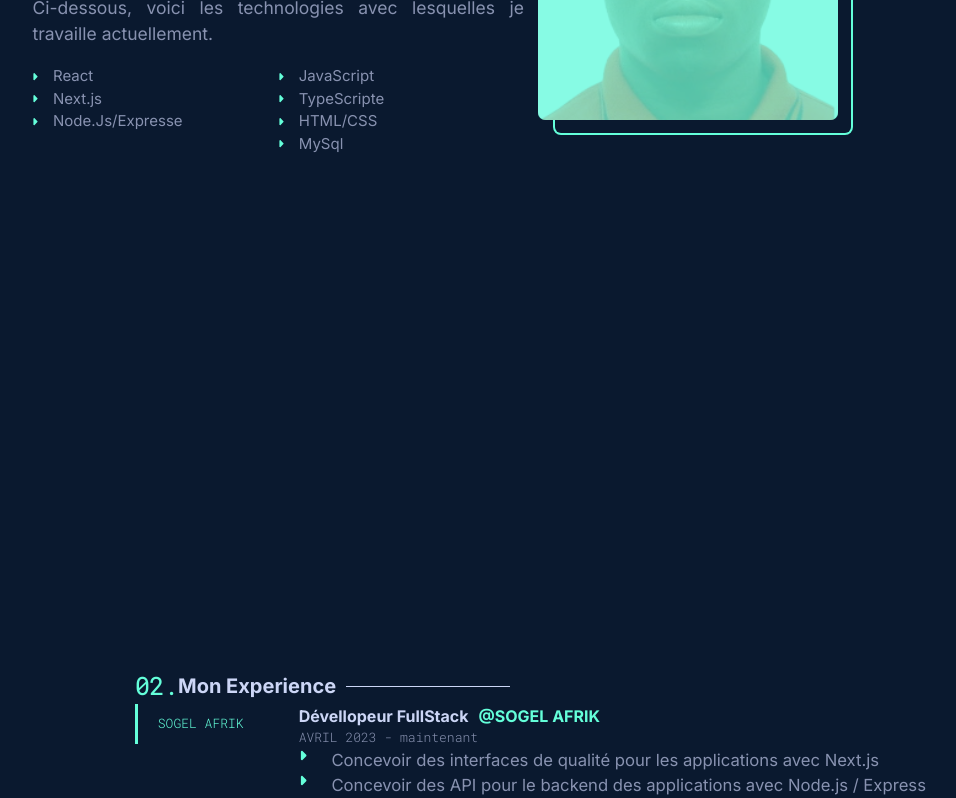
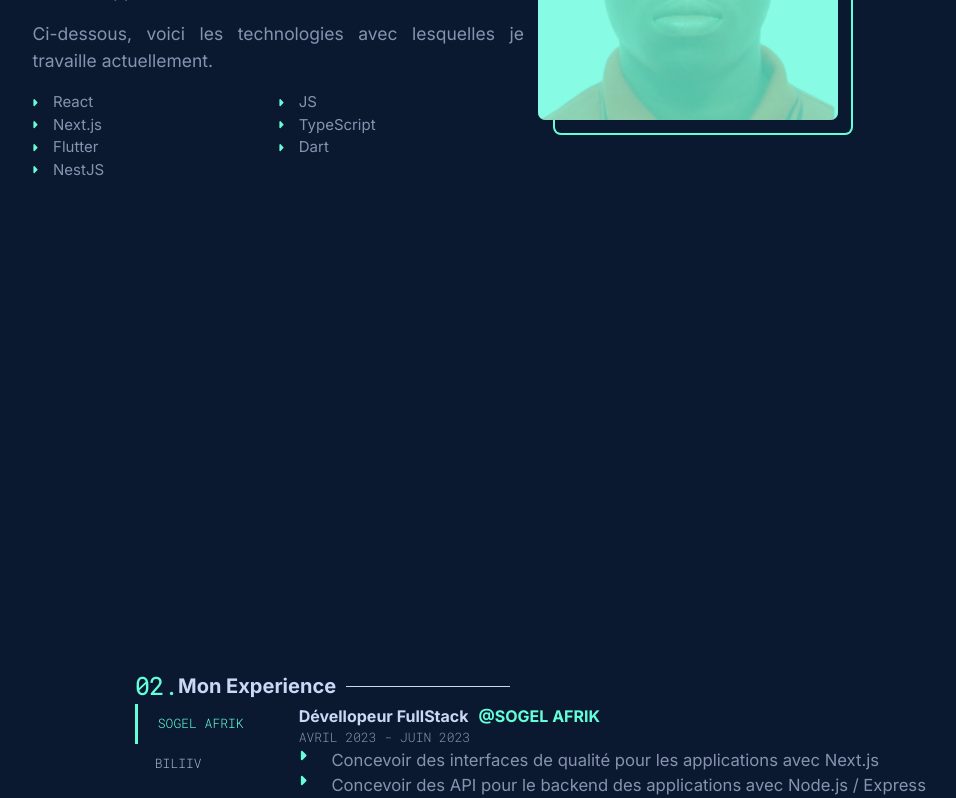
Before and after one commit to henoceli3/v1_portfolio_kodjo_henoc, a Next.js app: page / in a window 1280 px wide. Shown: the part 1060-1858 px from the top of the page, without its empty margins (198-1154 px from the left). Built offline with nearby package versions, Linux system fonts and the light colour scheme.

Commit message:
novembre 2023

```diff
--- a/src/components/sections/AboutMe.js
+++ b/src/components/sections/AboutMe.js
@@ -1,10 +1,11 @@
 import theme from "@/styles/root";
-import { Box, Center, Flex, Heading, Text } from "@chakra-ui/react";
-import React, { useState } from "react";
+import { Box, Center, Flex, Text } from "@chakra-ui/react";
+import React from "react";
 import SectionHeading from "../sectionHeading";
 import { FontAwesomeIcon } from "@fortawesome/react-fontawesome";
 import { faCaretRight } from "@fortawesome/free-solid-svg-icons";
-
+import { FrameWorks, Languages } from "@/confing";
+import LanguagesFrameworks from "@/templates/language_frameworks";
 
 /**
  * Renders a section with information about the author.
@@ -24,7 +25,7 @@ const AboutMe = () => {
         flexDirection={"column"}
         justifyContent={"space-between"}
         id="about"
-        mb={'5em'}
+        mb={"5em"}
       >
         <SectionHeading headingItem={HeadingDetails} />
         <Flex
@@ -43,7 +44,7 @@ const AboutMe = () => {
               mb={"1em"}
             >
               {
-                "Salut, je m'appelle KODJO HENOC. Je suis passionné par le codage, avec une appétence particulière pour le web. Je suis actuellement étudiant en fin d'études en MIAGE. J'ai la chance de faire partie d'une équipe de développeurs très talentueux qui m'aident à m'améliorer et à faire mes preuves."
+                "Diplômé en MIAGE, je suis KODJO HENOC, un développeur web et mobile passionné. Mon parcours académique renforcé et mes compétences étendues reflètent ma détermination à évoluer dans l'univers du code. Anciennement étudiant, aujourd'hui, je m'épanouis en contribuant à des projets innovants au sein d'une équipe de développeurs talentueux."
               }
             </Text>
             <Text
@@ -64,72 +65,19 @@ const AboutMe = () => {
             >
               {/* première box  */}
               <Box w={"50%"}>
-                {/* React */}
-                <Center justifyContent={"start"}>
-                  <FontAwesomeIcon
-                    icon={faCaretRight}
-                    style={{ color: theme.green }}
-                    size="xs"
-                  />
-                  <Text ml={"1em"}>React</Text>
-                </Center>
-                {/* Next.js  */}
-                <Center justifyContent={"start"}>
-                  <FontAwesomeIcon
-                    icon={faCaretRight}
-                    style={{ color: theme.green }}
-                    size="xs"
-                  />
-                  <Text ml={"1em"}>Next.js</Text>
-                </Center>
-                {/* Node.js/Expresse  */}
-                <Center justifyContent={"start"}>
-                  <FontAwesomeIcon
-                    icon={faCaretRight}
-                    style={{ color: theme.green }}
-                    size="xs"
-                  />
-                  <Text ml={"1em"}>Node.Js/Expresse</Text>
-                </Center>
+                {FrameWorks.map((item) => (
+                  <LanguagesFrameworks key={item.id}>
+                    {item}
+                  </LanguagesFrameworks>
+                ))}
               </Box>
 
               <Box w={"50%"}>
-                {/* JavaScript */}
-                <Center justifyContent={"start"}>
-                  <FontAwesomeIcon
-                    icon={faCaretRight}
-                    style={{ color: theme.green }}
-                    size="xs"
-                  />
-                  <Text ml={"1em"}>JavaScript</Text>
-                </Center>
-                {/* TypeScripte  */}
-                <Center justifyContent={"start"}>
-                  <FontAwesomeIcon
-                    icon={faCaretRight}
-                    style={{ color: theme.green }}
-                    size="xs"
-                  />
-                  <Text ml={"1em"}>TypeScripte</Text>
-                </Center>
-                {/* HTML/CSS  */}
-                <Center justifyContent={"start"}>
-                  <FontAwesomeIcon
-                    icon={faCaretRight}
-                    style={{ color: theme.green }}
-                    size="xs"
-                  />
-                  <Text ml={"1em"}>HTML/CSS</Text>
-                </Center>
-                {/* MySql  */}
-                <Center justifyContent={"start"}>
-                  <FontAwesomeIcon
-                    icon={faCaretRight}
-                    style={{ color: theme.green }}
-                    size="xs"
-                  />
-                  <Text ml={"1em"}>MySql</Text>
-                </Center>
+                {Languages.map((item) => (
+                  <LanguagesFrameworks key={item.id}>
+                    {item}
+                  </LanguagesFrameworks>
+                ))}
               </Box>
             </Flex>
           </Box>
--- a/src/components/sections/Experience.js
+++ b/src/components/sections/Experience.js
@@ -2,9 +2,7 @@ import theme from "@/styles/root";
 import {
   Box,
   Center,
-  Tab,
   TabList,
-  TabPanel,
   TabPanels,
   Tabs,
 } from "@chakra-ui/react";
--- a/src/components/sections/FirstMessage.js
+++ b/src/components/sections/FirstMessage.js
@@ -36,7 +36,7 @@ const FirstMessage = () => {
             w={{ base: "90%", xl: "50%" }}
           >
             {
-              "Je suis un développeur junior passionné par le web. J'adore concevoir de belles interfaces adossées à un backend solide quand il le faut."
+              "Passionné par le développement web et mobile, je suis un junior créatif et déterminé. Avec une solide base de compétences, je m'efforce d'apporter des solutions innovantes et intuitives à chaque projet. Prêt à relever de nouveaux défis et à contribuer au monde numérique en constante évolution."
             }
           </Text>
           <Link
--- a/src/confing.js
+++ b/src/confing.js
@@ -25,12 +25,63 @@ const navItems = [
   },
 ];
 
+const Languages = [
+  // {
+  //   id: 1,
+  //   name: "HTML",
+  //   icon: "https://cdn.jsdelivr.net/gh/devicons/devicon/icons/html5/html5-plain.svg",
+  // },
+  // {
+  //   id: 2,
+  //   name: "CSS",
+  //   icon: "https://cdn.jsdelivr.net/gh/devicons/devicon/icons/css3/css3-plain.svg",
+  // },
+  {
+    id: 3,
+    name: "JS",
+    icon: "https://cdn.jsdelivr.net/gh/devicons/devicon/icons/javascript/javascript-plain.svg",
+  },
+  {
+    id: 4,
+    name: "TypeScript",
+    icon: "https://cdn.jsdelivr.net/gh/devicons/devicon/icons/typescript/typescript-plain.svg",
+  },
+  {
+    id: 5,
+    name: "Dart",
+    icon: "https://cdn.jsdelivr.net/gh/devicons/devicon/icons/dart/dart-plain.svg",
+  }
+];
+
+const FrameWorks = [
+  {
+    id: 1,
+    name: "React",
+    icon: "https://cdn.jsdelivr.net/gh/devicons/devicon/icons/react/react-original.svg",
+  },
+  {
+    id: 2,
+    name: "Next.js",
+    icon: "https://cdn.jsdelivr.net/gh/devicons/devicon/icons/nextjs/nextjs-original.svg",
+  },
+  {
+    id: 3,
+    name: "Flutter",
+    icon: "https://cdn.jsdelivr.net/gh/devicons/devicon/icons/flutter/flutter-plain.svg",
+  },
+  {
+    id: 4,
+    name: "NestJS",
+    icon: "https://cdn.jsdelivr.net/gh/devicons/devicon/icons/nestjs/nestjs-plain.svg",
+  }
+]
+
 const ExperienceListe = [
   {
     id: 1,
     Enterprise: "SOGEL AFRIK",
     position: "Dévellopeur FullStack",
-    date: "AVRIL 2023 - maintenant",
+    date: "AVRIL 2023 - JUIN 2023",
     works: [
       {
         id: 1,
@@ -46,6 +97,30 @@ const ExperienceListe = [
         id: 3,
         description:
           "Concevoir les bases de données comme MySQL pour les applications",
+      },
+    ],
+    link: "#",
+  },
+  {
+    id: 2,
+    Enterprise: "BILIIV",
+    position: "Dévellopeur Web et Mobile FullStack",
+    date: "JUIN 2023 - maintenant",
+    works: [
+      {
+        id: 1,
+        description:
+          "Concevoir des interfaces de qualité pour des applications avec Flutter",
+      },
+      {
+        id: 3,
+        description:
+          "Concevoir des API pour le backend des applications avec Nest.js",
+      },
+      {
+        id: 2,
+        description:
+          "Conception d'une application mobile de portefeuille de cryptomonnaies.",
       },
     ],
     link: "#",
@@ -124,7 +199,23 @@ const OtherWorksList = [
     description: "API sur le thème des Pokémon.",
     langagues: ["NODE.JS", "EXPRESSE", "JAVASCRIPTE"],
   },
+  {
+    id: 5,
+    externalLink: "",
+    githubLink: "https://github.com/henoceli3/eko_wallet",
+    title: "Eko Wallet",
+    description: "Portefeuille de crypto-monnaies.",
+    langagues: ["FLUTTER", "NODE.JS", "NEST.JS", "MYSQL"],
+  },
 ];
 let OtheProjectLength = OtherWorksList.length;
 
-export { navItems, ExperienceListe, FlagshipProject, OtherWorksList, OtheProjectLength };
+export {
+  navItems,
+  Languages,
+  FrameWorks,
+  ExperienceListe,
+  FlagshipProject,
+  OtherWorksList,
+  OtheProjectLength,
+};
--- a/src/templates/TabExp.js
+++ b/src/templates/TabExp.js
@@ -1,7 +1,6 @@
 import theme from "@/styles/root";
 import { Tab } from "@chakra-ui/react";
 import React from "react";
-
 
 /**
  * Renders a tab displaying the given enterprise experience.
--- /dev/null
+++ b/src/templates/language_frameworks.js
@@ -0,0 +1,20 @@
+import theme from "@/styles/root";
+import { Center,Text } from "@chakra-ui/react";
+import { faCaretRight } from "@fortawesome/free-solid-svg-icons";
+import { FontAwesomeIcon } from "@fortawesome/react-fontawesome";
+const LanguagesFrameworks = ({ children }) => {
+  return (
+    <>
+      <Center justifyContent={"start"}>
+        <FontAwesomeIcon
+          icon={faCaretRight}
+          style={{ color: theme.green }}
+          size="xs"
+        />
+        <Text ml={"1em"}>{children.name}</Text>
+      </Center>
+    </>
+  );
+};
+
+export default LanguagesFrameworks;
```
